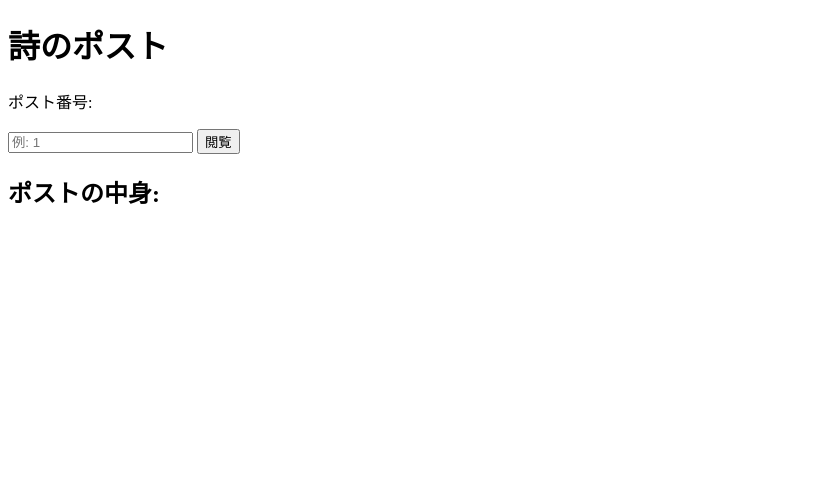
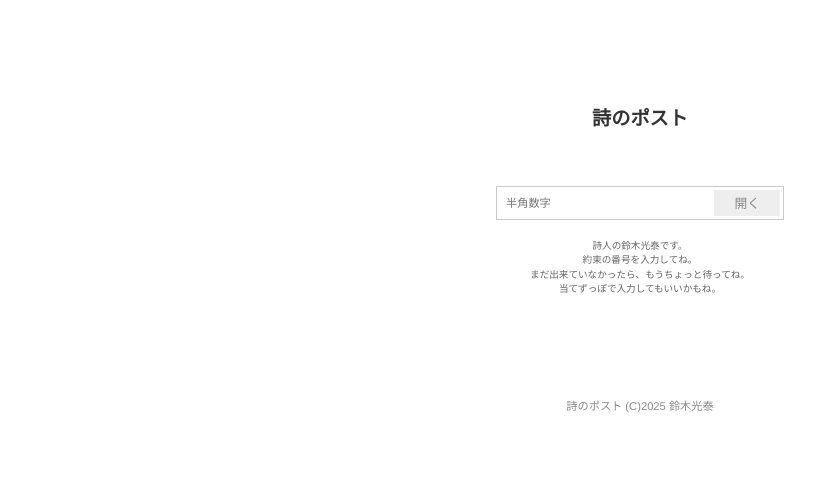
Before and after one commit to SuzukiMitsuyasu/my-post-system, a website: page public/index.html in a window 1280 px wide. Shown: the whole page, without its empty margins (0-839 px from the left). Drawn offline with Linux system fonts and the light colour scheme.

Commit message:
デザインの調整

```diff
--- a/database.json
+++ b/database.json
@@ -1,3 +1,4 @@
 {
-  "1": "種子島　この島\n道の先には海がある\n道は砂利に変わり　そして砂浜=海\n\n片腕をなくした怪獣が見守る丘\n馬屋に1人佇む　アリスはどこか悲しげ\n吠え続ける犬の目を覗き込む\n彼もまた悲しみを抱えているのか？\n\n今、眠りにおちようとしている\nできるだけ嘘がないように　ぐっと踏みとどまる\n\n黒潮　この大きな構造の中で\n流れ着いた僕らは漂流者\n\nでもね\n\nあの人に会いにこの島に来た　\nあの人に見せたかった景色\nあの人の背中\nあの人はいつもやさしくて\n僕はその優しさに甘えてしまった\n優しさを疑った自分を恥じたい\n生まれて初めて　詩を書こうと思った\n\n寝息　この奇妙な直方体の中\n刻まれるリズム\n\nテレビをなんとなく見てみる\n意外と見れたりする　現実\n\nいつの日か、この島に来た意味を振り返る\nその時は、また笑い合えたらいいな\n\nエンジンは唸りをあげ　上り坂に差し掛かる\n途中下車はなしだ　果てるまで\n水平線はビル群に変わり\n電波とともに押し寄せる雑念を払いながら\n僕は家路を辿る\n"
+  "1": "種子島　この島\n道の先には海がある\n道は砂利に変わり　そして砂浜=海\n\n片腕をなくした怪獣が見守る丘\n馬屋に1人佇む　アリスはどこか悲しげ\n吠え続ける犬の目を覗き込む\n彼もまた悲しみを抱えているのか？\n\n今、眠りにおちようとしている\nできるだけ嘘がないように　ぐっと踏みとどまる\n\n黒潮　この大きな構造の中で\n流れ着いた僕らは漂流者\n\nでもね\n\nあの人に会いにこの島に来た　\nあの人に見せたかった景色\nあの人の背中\nあの人はいつもやさしくて\n僕はその優しさに甘えてしまった\n優しさを疑った自分を恥じたい\n生まれて初めて　詩を書こうと思った\n\n寝息　この奇妙な直方体の中\n刻まれるリズム\n\nテレビをなんとなく見てみる\n意外と見れたりする　現実\n\nいつの日か、この島に来た意味を振り返る\nその時は、また笑い合えたらいいな\n\nエンジンは唸りをあげ　上り坂に差し掛かる\n途中下車はなしだ　果てるまで\n水平線はビル群に変わり\n電波とともに押し寄せる雑念を払いながら\n僕は家路を辿る\n",
+  "2": "テスト\n123456789123456789123456789123456789123456789123456789123456789123456789123456789123456789123456789\n1234567890\n1234567890\n1234567890\n12345678901234567890\n123456789012345678901234567890\n1234567890123456789012345678901234567890\n12345678901234567890123456789012345678901234567890"
 }
--- a/public/index.html
+++ b/public/index.html
@@ -3,16 +3,27 @@
 <head>
     <meta charset="UTF-8">
     <title>詩のポスト</title>
+    <link rel="stylesheet" href="style.css">
 </head>
 <body>
     <h1>詩のポスト</h1>
 
-    <p>ポスト番号:</p>
-    <input type="number" id="userPostNumber" placeholder="例: 1">
-    <button id="viewButton">閲覧</button>
+    <div class="search-form">
+        <input type="number" id="userPostNumber" placeholder="半角数字">
+        <button id="viewButton">開く</button>
+    </div>
+    <p class="description">
+        詩人の鈴木光泰です。<br>
+        約束の番号を入力してね。<br>
+        まだ出来ていなかったら、もうちょっと待ってね。<br>
+        当てずっぽで入力してもいいかもね。
+    </p>
 
-    <h2>ポストの中身:</h2>
     <pre id="postContent"></pre>
+
+    <footer>
+        詩のポスト (C)2025 鈴木光泰
+    </footer>
 
     <script src="main.js"></script>
 </body>
--- /dev/null
+++ b/public/style.css
@@ -0,0 +1,80 @@
+/* --- 全体の基本設定 --- */
+body {
+    font-family: "Helvetica Neue", Arial, "Hiragino Kaku Gothic ProN", "Hiragino Sans", Meiryo, sans-serif; /* モダンなフォントを指定 */
+    background-color: #fff; /* 背景色を白に */
+    color: #333; /* 基本の文字色を濃いグレーに */
+    max-width: 500px; /* 画面が広くてもコンテンツの最大幅を800pxに制限 */
+    margin: 40px auto; /* 上下に40pxの余白、左右は自動で中央揃えにするテクニック */
+    padding: 50px; /* 上から詩のポストまでの余白*/
+}
+
+h1 {
+    text-align: center;
+    font-size: 1.2em; /* ←追加：文字サイズを指定。1.8emや2.2emなど色々試してください */
+    margin-bottom: 55px; /* ←追加：見出しの下に40pxの余白を追加 */
+
+
+}
+
+/* --- ① 上部UIのスタイル --- */
+.search-form {
+    display: flex; /* 入力欄とボタンを横並びにする */
+    justify-content: center; /* 中央揃えにする */
+    margin-bottom: 1.0em; /* 下に少し余白をあける */
+    border: 1px solid #ccc; /* 枠Z線を追加 */
+    padding: 3px;
+    width: 280px;      /* 枠全体の横幅を固定 */
+    margin-left: auto;  /* 枠自体を中央に配置 */
+    margin-right: auto;
+}
+
+.search-form input {
+    border: none; /* 入力欄の枠線を消す */
+    padding: 7px 6px;
+    font-size: 0.7em;
+    width: 180px;      /* 入力欄の横幅を固定 */
+}
+
+.search-form input:focus {
+    outline: none; /* クリックしたときの青い枠線を消す */
+}
+
+.search-form button {
+    border: none;
+    background-color: #eee;
+    padding: 0 20px;
+    cursor: pointer; /* マウスを乗せると指マークになる */
+
+    /* ↓↓ここから追加↓↓ */
+    font-size: 0.8em;   /* 文字を小さく */
+    color: #888;         /* 文字色をグレーに */
+    margin-left: auto;  /* ボタンを右端に寄せる */
+}
+
+.description {
+    text-align: center; /* テキストを中央揃え */
+    font-size: 0.6em; /* 文字を少し小さく */
+    color: #666; /* 文字を少し薄い黒に */
+    line-height: 1.5; /* 行間を調整 */
+    margin-top: 2.0em; /* 上の要素との間に余白を設ける */
+}
+
+/* --- ② 詩の表示スタイル --- */
+#postContent {
+    font-size: 1.1em; /* 文字を大きくする */
+    font-family: 'Hiragino Mincho ProN', 'MS Mincho', serif; /* 明朝体のような上品なフォントを指定 */
+    line-height: 1.6; /* 行間を広くとる */
+    text-align: center; /* 全体を中央揃え */
+    white-space: pre-wrap; /* 自動で折り返しつつ、スペースや改行は維持する */
+    color: #000; /* 文字色を黒に */
+    margin-top: 3.5em;
+}
+
+/* --- ③ フッターのスタイル --- */
+footer {
+    text-align: center;
+    margin-top: 80px; /* 上に大きく余白をとる */
+    padding: 20px;
+    font-size: 0.7em;
+    color: #888;
+}
```
